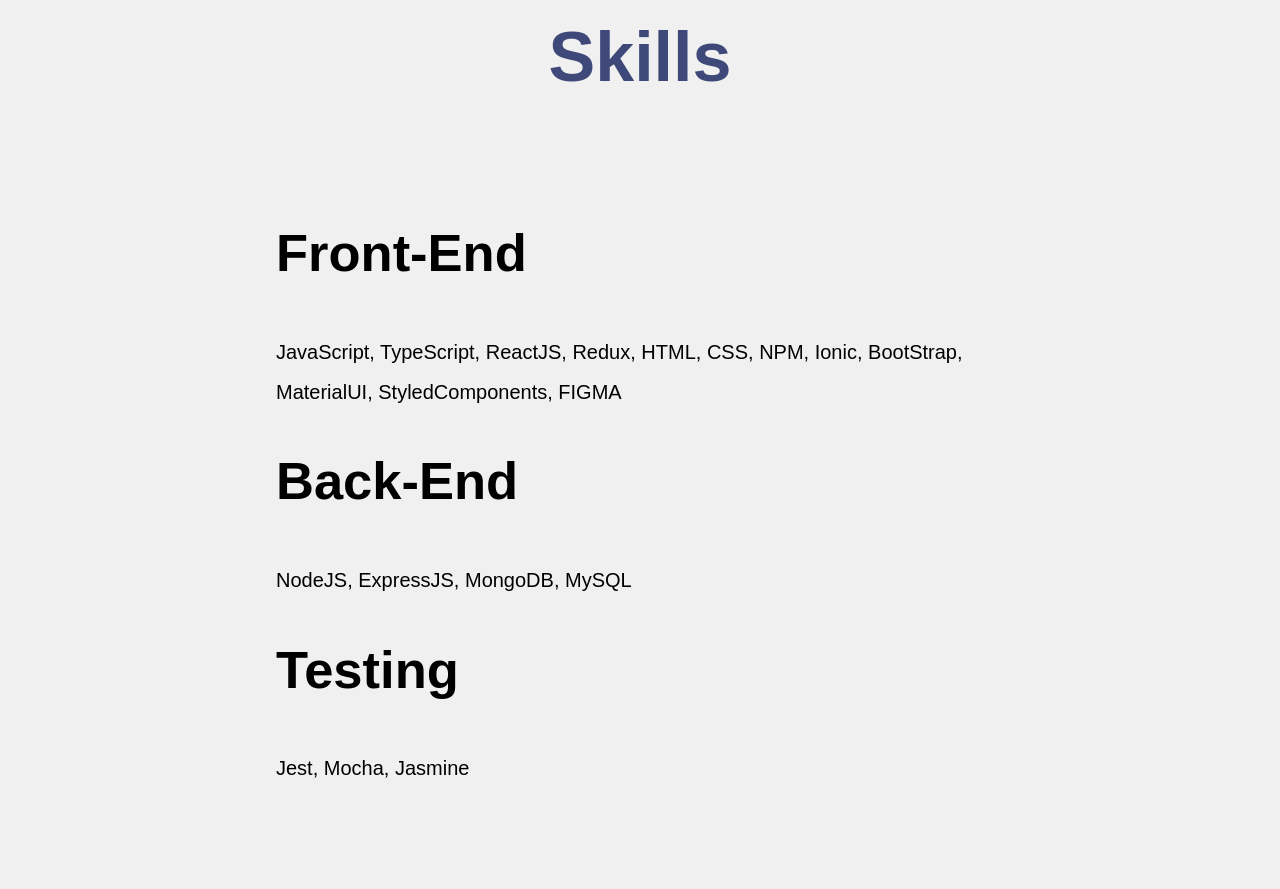
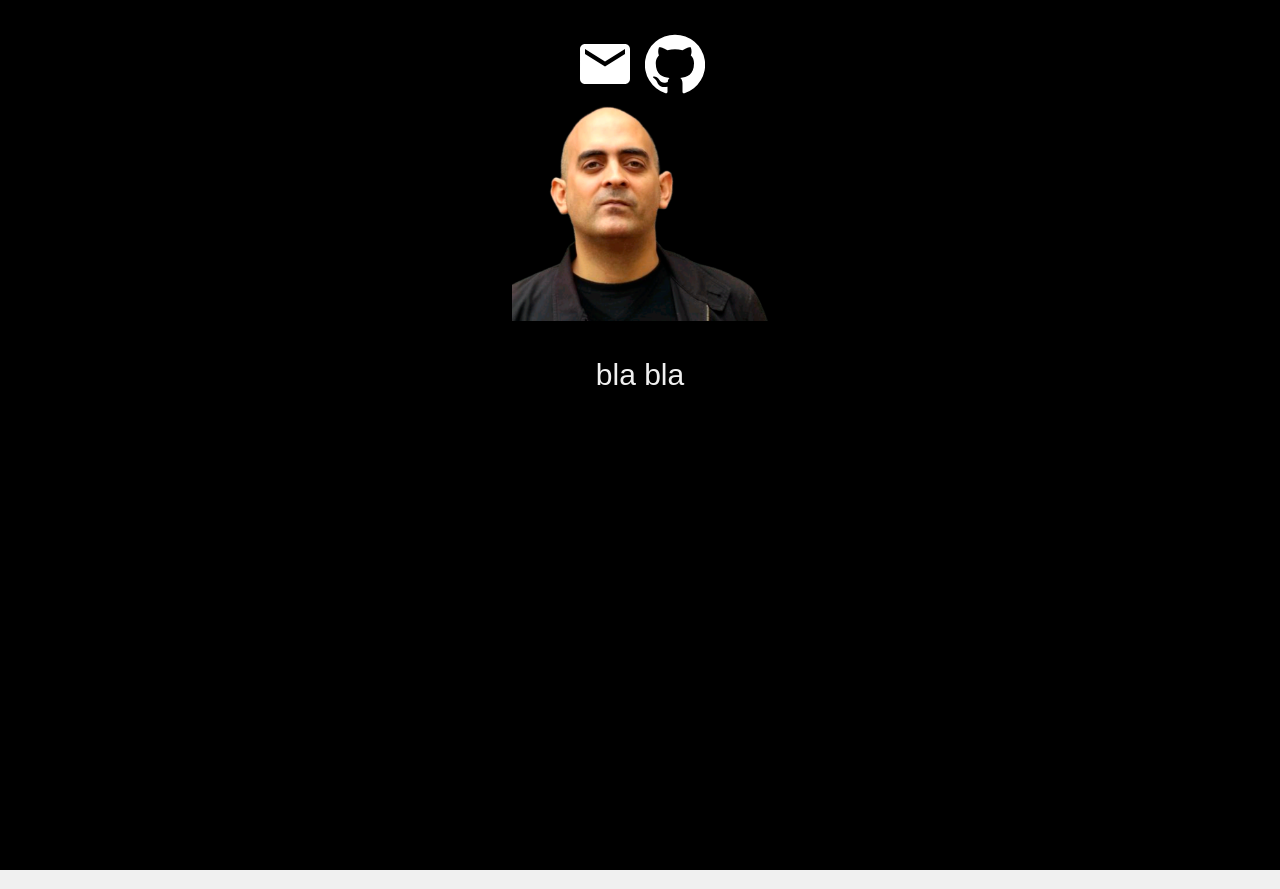
Before and after one commit to pdelbarrio/portfolio, a React (Create React App) app: page / in a window 1280 px wide. Shown: the part 830-1719 px from the top of the page. Built offline with nearby package versions, Linux system fonts and the light colour scheme.

Commit message:
some styles

```diff
--- a/src/pages/Home.js
+++ b/src/pages/Home.js
@@ -21,8 +21,11 @@
           <a href="https://github.com/pdelbarrio" target="_blank">
             <GithubIcon />
           </a>
-          <div>
+          <div className="personalcard">
             <img className="fotopablo" src={fototrans} alt="Pablo" />
+            <div>
+              <p>bla bla</p>
+            </div>
           </div>
         </div>
       </div>
--- a/src/styles/Home.css
+++ b/src/styles/Home.css
@@ -2,13 +2,13 @@
   width: 100%;
   align-items: center;
   font-family: "Arial", sans-serif;
-  /* color: #3e497a; */
   color: #000000;
 }
 
 .about {
   width: 100%;
-  height: calc(100vh - 100px);
+  /* height: calc(100vh - 100px); */
+  height: 200vh;
   display: flex;
   flex-direction: column;
   justify-content: center;
```
